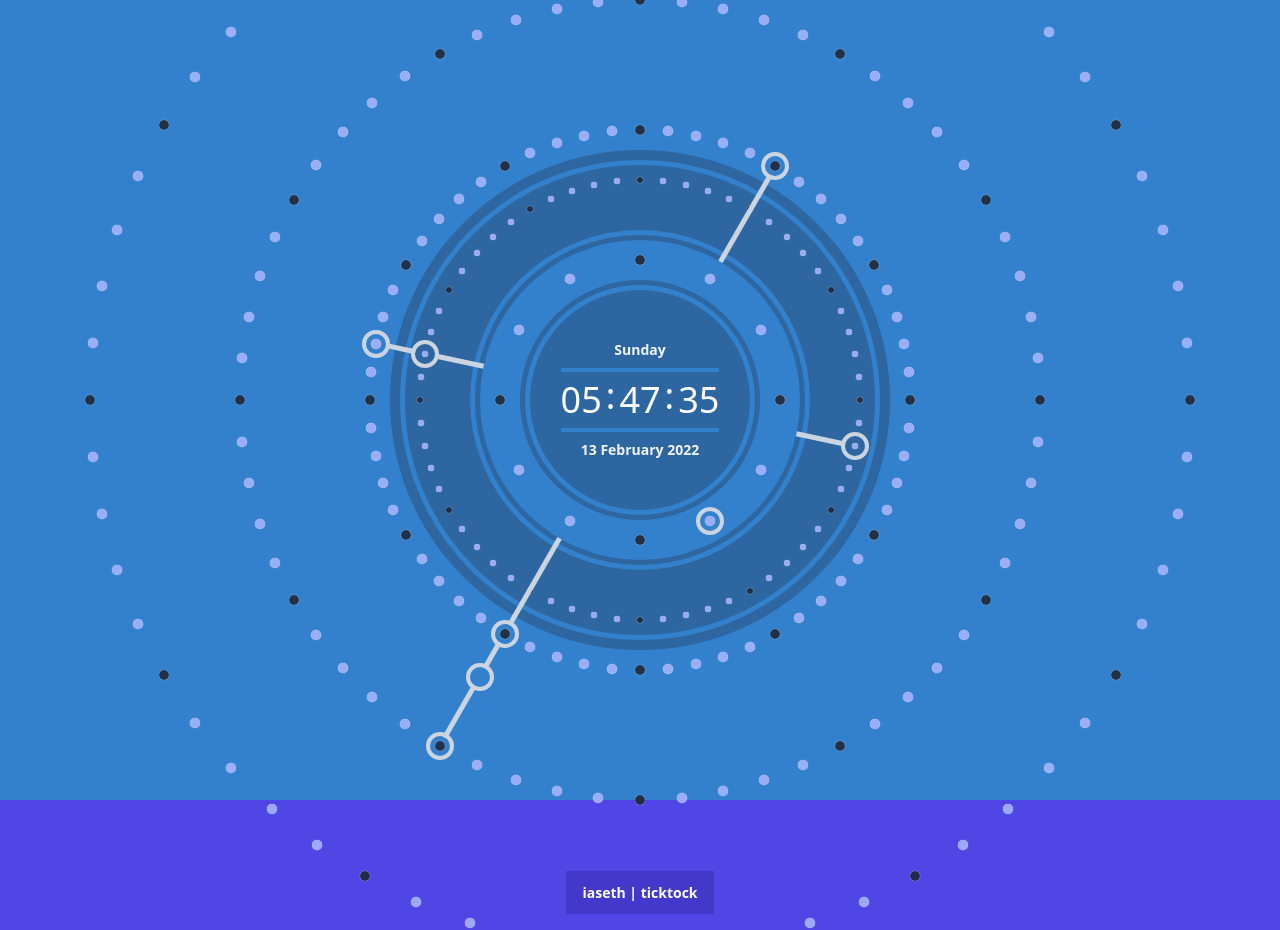
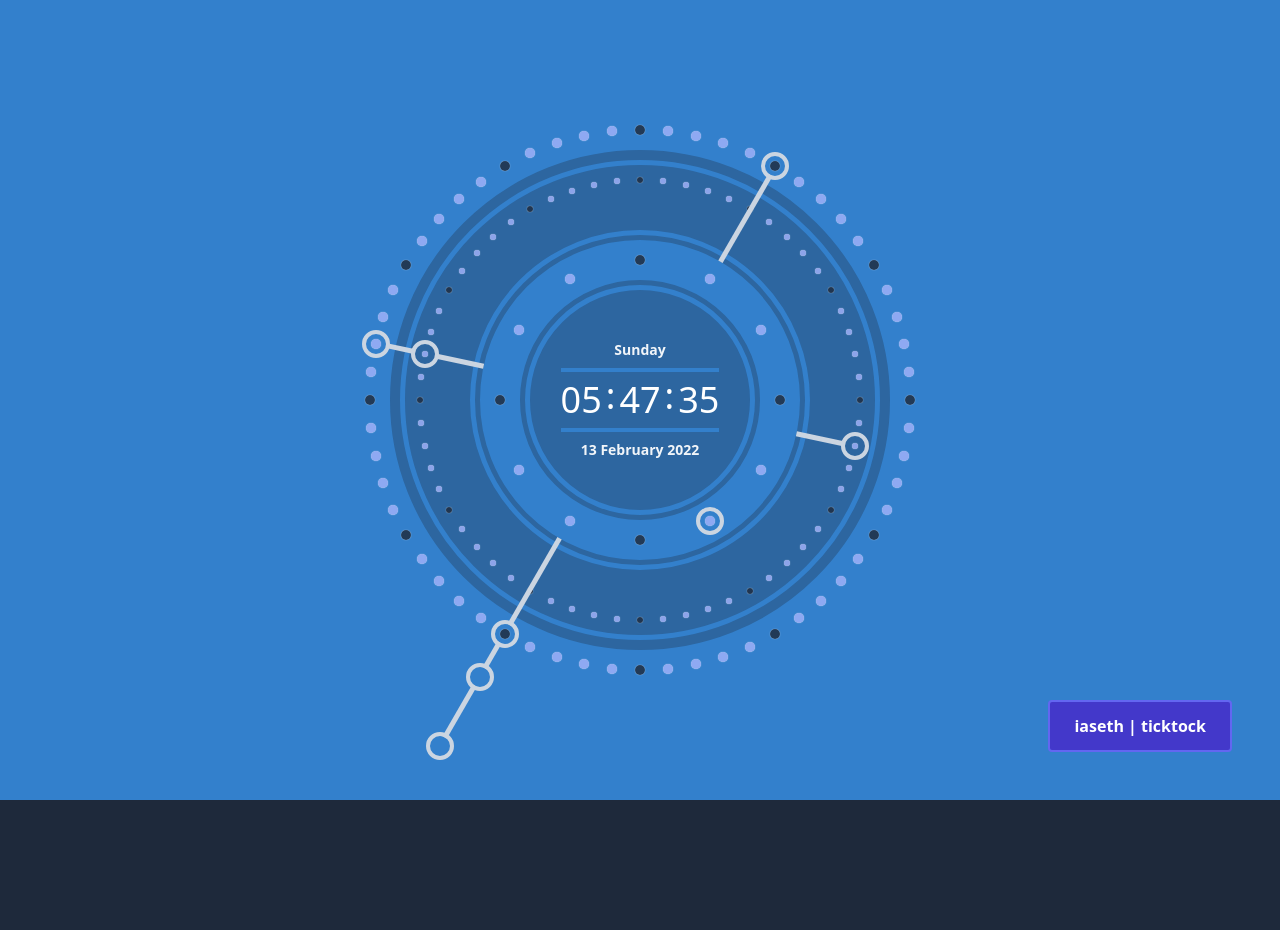
Before and after one commit to iaseth/ticktock, a React (Create React App) app: page / in a window 1280 px wide. Shown: the top 930 px of the page. Built offline with nearby package versions, Linux system fonts and the light colour scheme.

Commit message:
Added fixed link on desktop, capitalized name

```diff
--- a/public/index.html
+++ b/public/index.html
@@ -7,13 +7,13 @@
 		<meta name="theme-color" content="#000000" />
 		<meta
 			name="description"
-			content="ticktock by Ankur Seth"
+			content="Ticktock by Ankur Seth"
 		/>
 
 		<link rel="apple-touch-icon" href="%PUBLIC_URL%/logo192.png" />
 		<link rel="manifest" href="%PUBLIC_URL%/manifest.json" />
 
-		<title>ticktock</title>
+		<title>Ticktock</title>
 
 		<script async src="https://www.googletagmanager.com/gtag/js?id=G-NKQRBPCS3R"></script>
 		<script>
--- a/src/TickTock/TickTock.css
+++ b/src/TickTock/TickTock.css
@@ -1,4 +1,5 @@
 
 .MarkingDot {
+	opacity: 0.8;
 	box-shadow: 0 0px 1px 0 #fff;
 }
--- a/src/TickTock/TickTock.js
+++ b/src/TickTock/TickTock.js
@@ -9,6 +9,9 @@ import Ring from './Ring';
 import MarkingDots from './MarkingDots';
 import SecondsCircle from './SecondsCircle';
 import ClockHand from './ClockHand';
+
+const project_URL = "https://github.com/iaseth/ticktock";
+const project_link = <a href={project_URL} target="_blank" rel="noreferrer" className="inline-block px-6 py-3 rounded font-bold text-base text-white bg-indigo-700 border-2 border-indigo-500 duration-300 hover:bg-indigo-800">iaseth | ticktock</a>;
 
 
 
@@ -39,7 +42,7 @@ export default function TickTock () {
 		if (event.shiftKey) {
 			let key = event.key.toUpperCase();
 			switch (key) {
-				case "H": setShowFooter(showFooter => !showFooter); break;
+				case "A": setShowFooter(showFooter => !showFooter); break;
 				default: return;
 			}
 		}
@@ -55,12 +58,11 @@ export default function TickTock () {
 
 	return (
 		<div className="bg-indigo-500 select-none flex flex-col overflow-hidden">
-			<div className="flex grow md:min-h-screen py-12 min-h-screen" style={{backgroundColor: currentBg}}>
+
+			<div className="flex grow py-12 min-h-screen overflow-hidden" style={{backgroundColor: currentBg}}>
 				<div className="m-auto bg-red-300 w-0 h-0 scale-[0.50] md:scale-100">
 					<div className="w-[500px] h-[500px] m-auto rounded-full flex relative -translate-y-1/2 -translate-x-1/2">
 						<Ring diameter="500px" thickness="10px" />
-						<MarkingDots radius={550} />
-						<MarkingDots radius={400} />
 						<MarkingDots radius={270} />
 						<Ring diameter="470px" thickness="65px" />
 						<MarkingDots radius={220} dotSize={6} />
@@ -91,11 +93,17 @@ export default function TickTock () {
 					</div>
 				</div>
 			</div>
+
+			<div className="hidden md:block fixed bottom-12 right-12">
+				{project_link}
+			</div>
+
 			{showFooter && <footer className="">
-				<div className="text-white text-center mx-auto bg-indigo-600 px-12 py-20">
-					<a href="https://github.com/iaseth/ticktock" target="_blank" rel="noreferrer" className="text-base font-bold px-4 py-3 text-sm bg-indigo-700 duration-300 hover:bg-indigo-800">iaseth | ticktock</a>
+				<div className="text-white text-center mx-auto bg-slate-800 px-12 py-32 border-t-4 border-slate-800">
+					{project_link}
 				</div>
 			</footer>}
+
 		</div>
 	);
 }
```
Also changed, not shown: public/manifest.json.
